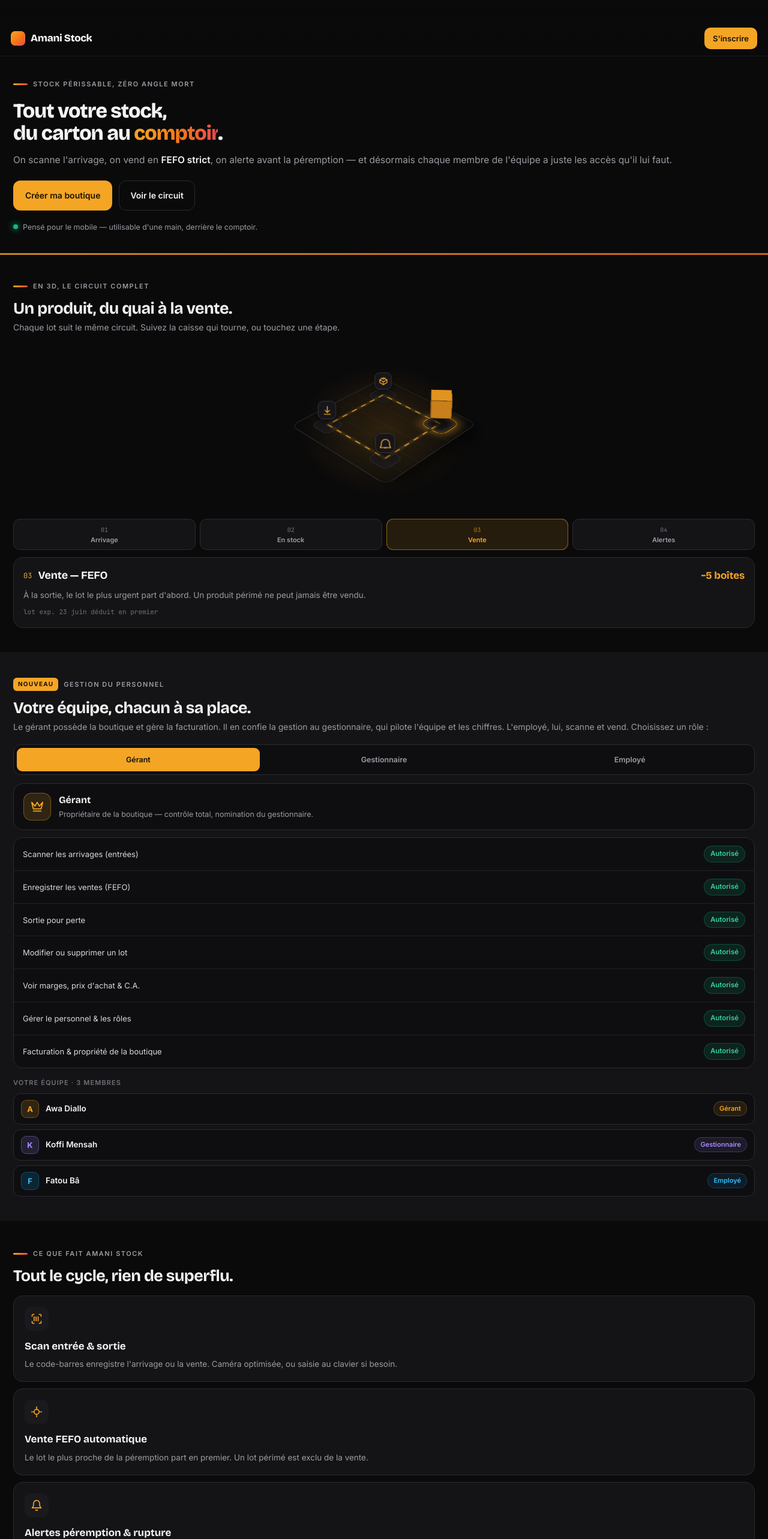
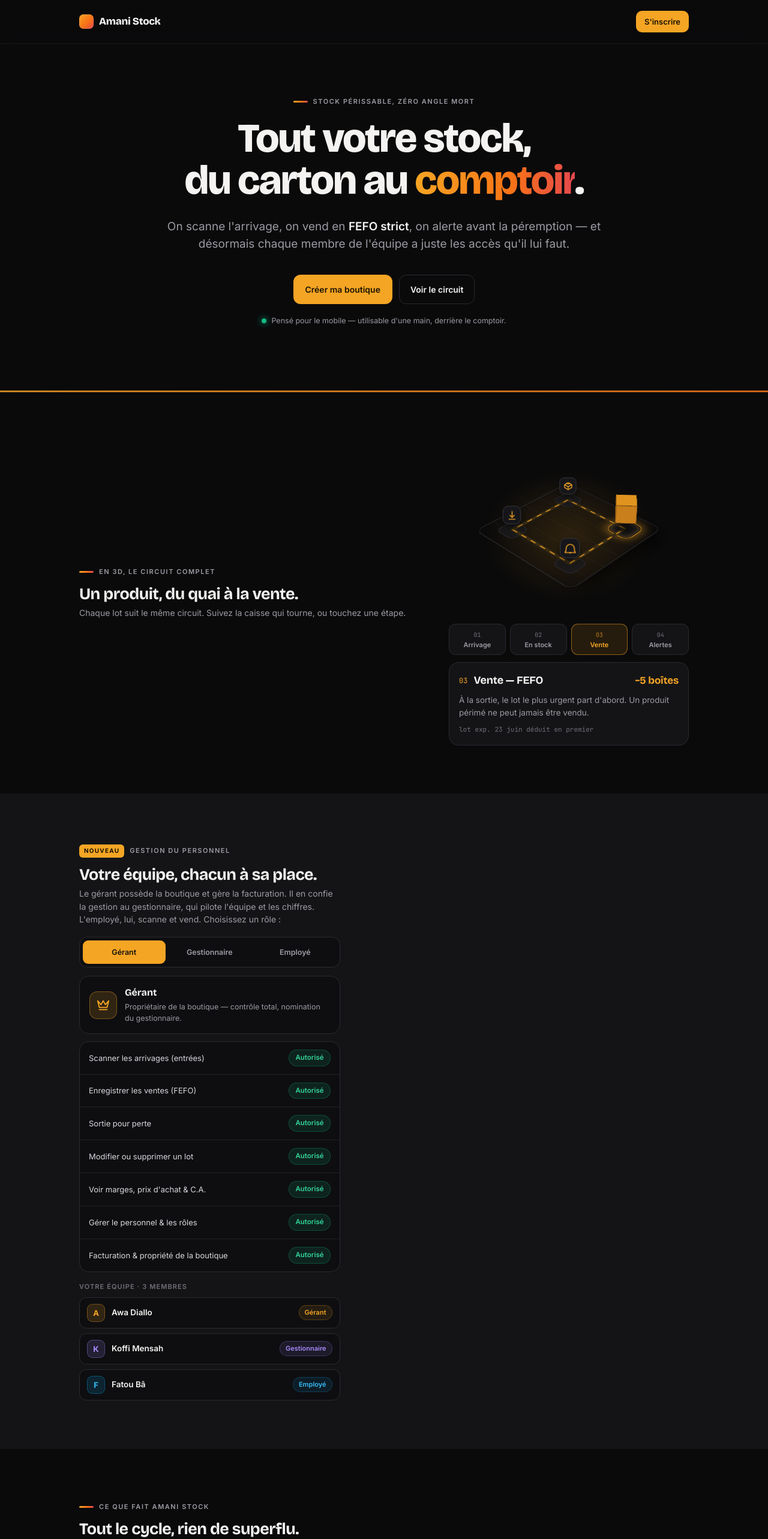
Before and after one commit to MVSQU3/amani-stock-frontend, a React (Vite) app: page / in a window 1280 px wide. Shown: the top 2566 px of the page at 60% size. Built offline with nearby package versions, Linux system fonts and the light colour scheme; no server answers; what html5-qrcode would draw is missing.

Commit message:
feat: landing page responsive avec liens de navigation

```diff
--- a/src/components/landing/Landing.tsx
+++ b/src/components/landing/Landing.tsx
@@ -1,4 +1,5 @@
 import React, { useState, useEffect, type JSX } from 'react';
+import { useNavigate } from 'react-router';
 
 type Role = 'gerant' | 'gestionnaire' | 'employe';
 
@@ -26,6 +27,7 @@
 }
 
 const AmaniStockLanding: React.FC = () => {
+  const navigate = useNavigate();
   const [stage, setStage] = useState(0);
   const [role, setRole] = useState<Role>('gerant');
 
@@ -247,6 +249,90 @@
         @keyframes amani-shimmer { to { background-position: 220% 0; } }
         @keyframes amani-float { 0%,100% { transform: translateY(0); } 50% { transform: translateY(-5px); } }
         body { margin: 0; }
+
+        .page-container {
+          max-width: 1060px;
+          margin: 0 auto;
+          padding: 0 22px;
+        }
+        .hero-buttons {
+          display: flex;
+          gap: 11px;
+          flex-wrap: wrap;
+        }
+        .features-grid {
+          display: flex;
+          flex-direction: column;
+          gap: 11px;
+        }
+        .heat-grid {
+          display: grid;
+          grid-template-columns: 1fr 1fr;
+          gap: 10px;
+        }
+        .circuit-container {
+          display: block;
+        }
+        .circuit-text {
+          margin-bottom: 20px;
+        }
+        .circuit-scene {
+          margin: 0 auto;
+          width: 100%;
+          max-width: 400px;
+        }
+
+        @media (min-width: 900px) {
+          section {
+            padding-top: 80px !important;
+            padding-bottom: 80px !important;
+          }
+          .hero-text-container {
+            text-align: center;
+            max-width: 860px;
+            margin: 0 auto;
+          }
+          .hero-text-container h1 {
+            font-size: 68px !important;
+            line-height: 1.02 !important;
+            margin-bottom: 28px !important;
+          }
+          .hero-text-container p {
+            font-size: 19px !important;
+            margin-bottom: 36px !important;
+          }
+          .hero-buttons {
+            justify-content: center;
+          }
+          .features-grid {
+            display: grid;
+            grid-template-columns: repeat(4, 1fr);
+            gap: 20px;
+          }
+          .heat-grid {
+            grid-template-columns: repeat(4, 1fr);
+            gap: 20px;
+          }
+          .staff-grid {
+            display: grid;
+            grid-template-columns: 1fr 1.2fr;
+            gap: 60px;
+            align-items: start;
+          }
+          .circuit-container {
+            display: flex;
+            align-items: center;
+            justify-content: space-between;
+            gap: 60px;
+          }
+          .circuit-text {
+            flex: 1;
+            margin-bottom: 0;
+          }
+          .circuit-scene {
+            flex: 1;
+          }
+        }
       `}</style>
 
       {/* ========== HEADER ========== */}
@@ -255,16 +341,13 @@
           position: 'sticky',
           top: 0,
           zIndex: 30,
-          padding: '46px 18px 11px',
           background: 'linear-gradient(180deg,rgba(10,10,11,.96),rgba(10,10,11,.78))',
           backdropFilter: 'blur(12px)',
           WebkitBackdropFilter: 'blur(12px)',
           borderBottom: '1px solid rgba(42,42,48,.55)',
-          display: 'flex',
-          alignItems: 'center',
-          justifyContent: 'space-between',
         }}
       >
+        <div className="page-container" style={{ padding: '18px 22px', display: 'flex', alignItems: 'center', justifyContent: 'space-between' }}>
           <div style={{ display: 'flex', alignItems: 'center', gap: '9px' }}>
             <span
               style={{
@@ -286,7 +369,8 @@
               Amani&nbsp;Stock
             </span>
           </div>
-        <span
+          <button
+            onClick={() => navigate('/register')}
             style={{
               fontSize: '13px',
               fontWeight: 600,
@@ -294,14 +378,18 @@
               background: '#f5a524',
               padding: '8px 14px',
               borderRadius: '10px',
+              border: 'none',
+              cursor: 'pointer',
             }}
           >
             S'inscrire
-        </span>
+          </button>
+        </div>
       </header>
 
       {/* ========== HERO ========== */}
-      <section style={{ padding: '30px 22px 8px' }}>
+      <section style={{ padding: '30px 0 8px' }}>
+        <div className="page-container hero-text-container">
           <div style={{ display: 'inline-flex', alignItems: 'center', gap: '9px', fontSize: '11px', letterSpacing: '.14em', textTransform: 'uppercase', color: '#9b9ba3', fontWeight: 600, marginBottom: '18px' }}>
             <span style={{ width: '24px', height: '3px', borderRadius: '3px', background: 'linear-gradient(90deg,#f5a524,#f97316 55%,#e5484d)' }} />
             Stock périssable, zéro angle mort
@@ -335,8 +423,9 @@
             <strong style={{ color: '#f4f3f1', fontWeight: 600 }}>FEFO strict</strong>, on alerte avant la péremption — et
             désormais chaque membre de l'équipe a juste les accès qu'il lui faut.
           </p>
-        <div style={{ display: 'flex', gap: '11px', flexWrap: 'wrap' }}>
+          <div className="hero-buttons">
             <button
+              onClick={() => navigate('/register')}
               style={{
                 display: 'inline-flex',
                 alignItems: 'center',
@@ -354,6 +443,7 @@
               Créer ma boutique
             </button>
             <button
+              onClick={() => document.getElementById('circuit')?.scrollIntoView({ behavior: 'smooth' })}
               style={{
                 display: 'inline-flex',
                 alignItems: 'center',
@@ -371,9 +461,10 @@
               Voir le circuit
             </button>
           </div>
-        <div style={{ marginTop: '18px', fontSize: '12.5px', color: '#9b9ba3', display: 'flex', alignItems: 'center', gap: '8px' }}>
+          <div style={{ marginTop: '18px', fontSize: '12.5px', color: '#9b9ba3', display: 'flex', alignItems: 'center', justifyContent: 'center', gap: '8px' }}>
             <span style={{ width: '8px', height: '8px', borderRadius: '50%', background: '#10b981', boxShadow: '0 0 11px #10b981' }} />
             Pensé pour le mobile — utilisable d'une main, derrière le comptoir.
+          </div>
         </div>
       </section>
 
@@ -390,7 +481,9 @@
       />
 
       {/* ========== 3D STOCK CIRCUIT ========== */}
-      <section style={{ padding: '36px 22px 40px' }}>
+      <section id="circuit" style={{ padding: '36px 0 40px' }}>
+        <div className="page-container circuit-container">
+          <div className="circuit-text">
             <div style={{ display: 'inline-flex', alignItems: 'center', gap: '9px', fontSize: '11px', letterSpacing: '.14em', textTransform: 'uppercase', color: '#9b9ba3', fontWeight: 600, marginBottom: '14px' }}>
               <span style={{ width: '24px', height: '3px', borderRadius: '3px', background: 'linear-gradient(90deg,#f5a524,#f97316 55%,#e5484d)' }} />
               En 3D, le circuit complet
@@ -410,7 +503,9 @@
             <p style={{ fontSize: '14px', color: '#9b9ba3', margin: '0 0 8px' }}>
               Chaque lot suit le même circuit. Suivez la caisse qui tourne, ou touchez une étape.
             </p>
+          </div>
 
+          <div className="circuit-scene">
             {/* 3D Scene */}
         <div
           style={{
@@ -740,17 +835,21 @@
             {active.statLabel}
           </div>
         </div>
+          </div>
+        </div>
       </section>
 
       {/* ========== STAFF MANAGEMENT ========== */}
       <section
         style={{
-          padding: '38px 22px 40px',
+          padding: '38px 0 40px',
           background: '#141417',
           borderTop: '1px solid #21212600',
           borderBottom: '1px solid #21212600',
         }}
       >
+        <div className="page-container staff-grid">
+          <div className="staff-left">
             <div style={{ display: 'inline-flex', alignItems: 'center', gap: '9px', marginBottom: '14px' }}>
               <span
                 style={{
@@ -975,10 +1074,13 @@
             ))}
           </div>
         </div>
+          </div>
+        </div>
       </section>
 
       {/* ========== FEATURES ========== */}
-      <section style={{ padding: '38px 22px 36px' }}>
+      <section style={{ padding: '38px 0 36px' }}>
+        <div className="page-container">
           <div
             style={{
               display: 'inline-flex',
@@ -1014,7 +1116,7 @@
           >
             Tout le cycle, rien de superflu.
           </h2>
-        <div style={{ display: 'flex', flexDirection: 'column', gap: '11px' }}>
+          <div className="features-grid">
           {[
             {
               title: 'Scan entrée & sortie',
@@ -1075,10 +1177,12 @@
             </div>
           ))}
           </div>
+        </div>
       </section>
 
       {/* ========== HEAT SCALE ========== */}
-      <section style={{ padding: '34px 22px 38px', background: '#141417' }}>
+      <section style={{ padding: '34px 0 38px', background: '#141417' }}>
+        <div className="page-container">
           <div
             style={{
               display: 'inline-flex',
@@ -1114,7 +1218,7 @@
           >
             Une couleur, une décision.
           </h2>
-        <div style={{ display: 'grid', gridTemplateColumns: '1fr 1fr', gap: '10px' }}>
+          <div className="heat-grid">
           {[
             { color: '#10b981', label: 'Sain', desc: 'Stock confortable, péremption lointaine.' },
             { color: '#f5a524', label: 'Bientôt', desc: 'Entre dans la fenêtre d\'alerte. À écouler.' },
@@ -1135,10 +1239,12 @@
             </div>
           ))}
           </div>
+        </div>
       </section>
 
       {/* ========== CTA ========== */}
-      <section style={{ padding: '46px 22px 44px', textAlign: 'center' }}>
+      <section style={{ padding: '46px 0 44px', textAlign: 'center' }}>
+        <div className="page-container" style={{ maxWidth: '600px' }}>
           <span
             style={{
               display: 'inline-flex',
@@ -1180,6 +1286,7 @@
             sur votre vrai stock.
           </p>
           <button
+            onClick={() => navigate('/register')}
             style={{
               display: 'inline-flex',
               alignItems: 'center',
@@ -1196,18 +1303,17 @@
           >
             Créer ma boutique
           </button>
+        </div>
       </section>
 
       {/* ========== FOOTER ========== */}
       <footer
         style={{
           borderTop: '1px solid #2a2a30',
-          padding: '24px 22px 40px',
-          display: 'flex',
-          flexDirection: 'column',
-          gap: '8px',
+          padding: '24px 0 40px',
         }}
       >
+        <div className="page-container" style={{ display: 'flex', flexDirection: 'column', gap: '8px' }}>
           <div style={{ display: 'flex', alignItems: 'center', gap: '9px' }}>
             <span
               style={{
@@ -1229,6 +1335,7 @@
           </div>
           <div style={{ fontSize: '12.5px', color: '#6f6f78' }}>
             Gestion de stock pour produits périssables · Afrique de l'Ouest
+          </div>
         </div>
       </footer>
     </div>
```
Lines whose indentation alone changed are shown as unchanged.
